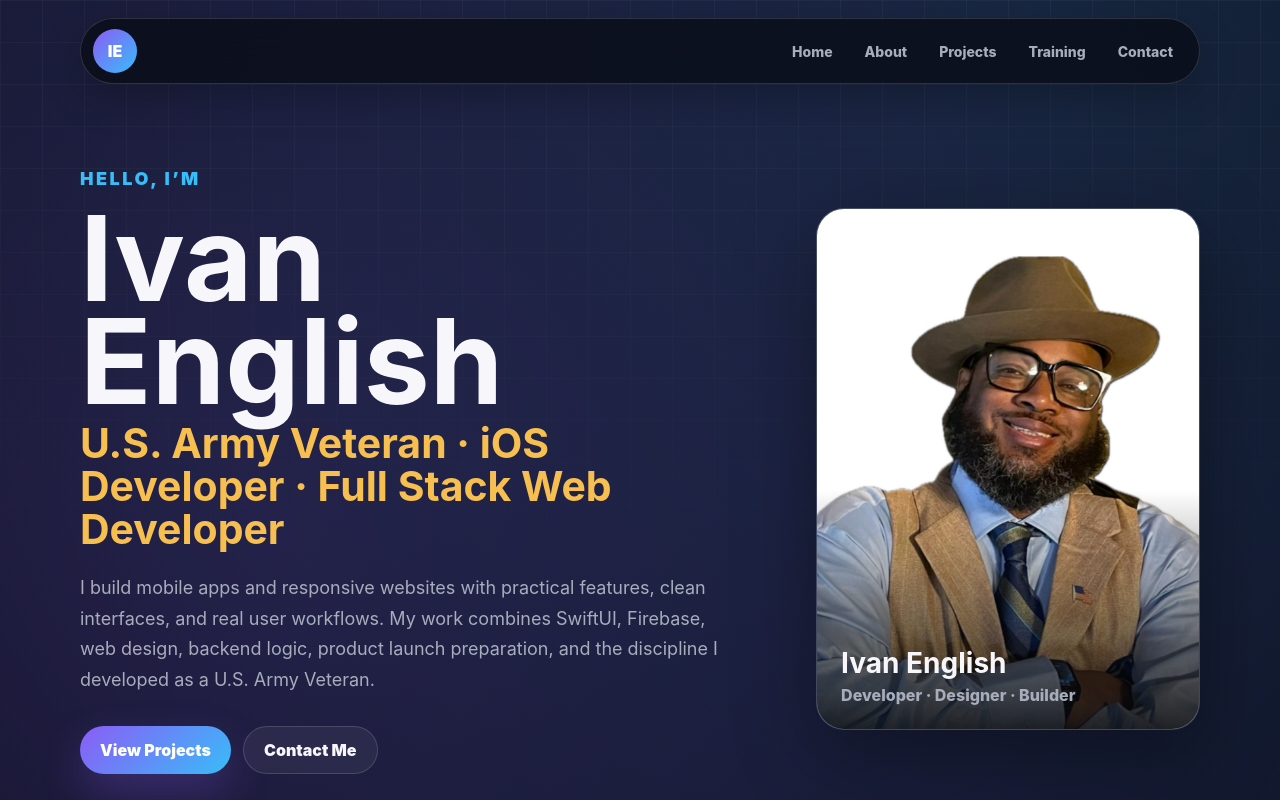
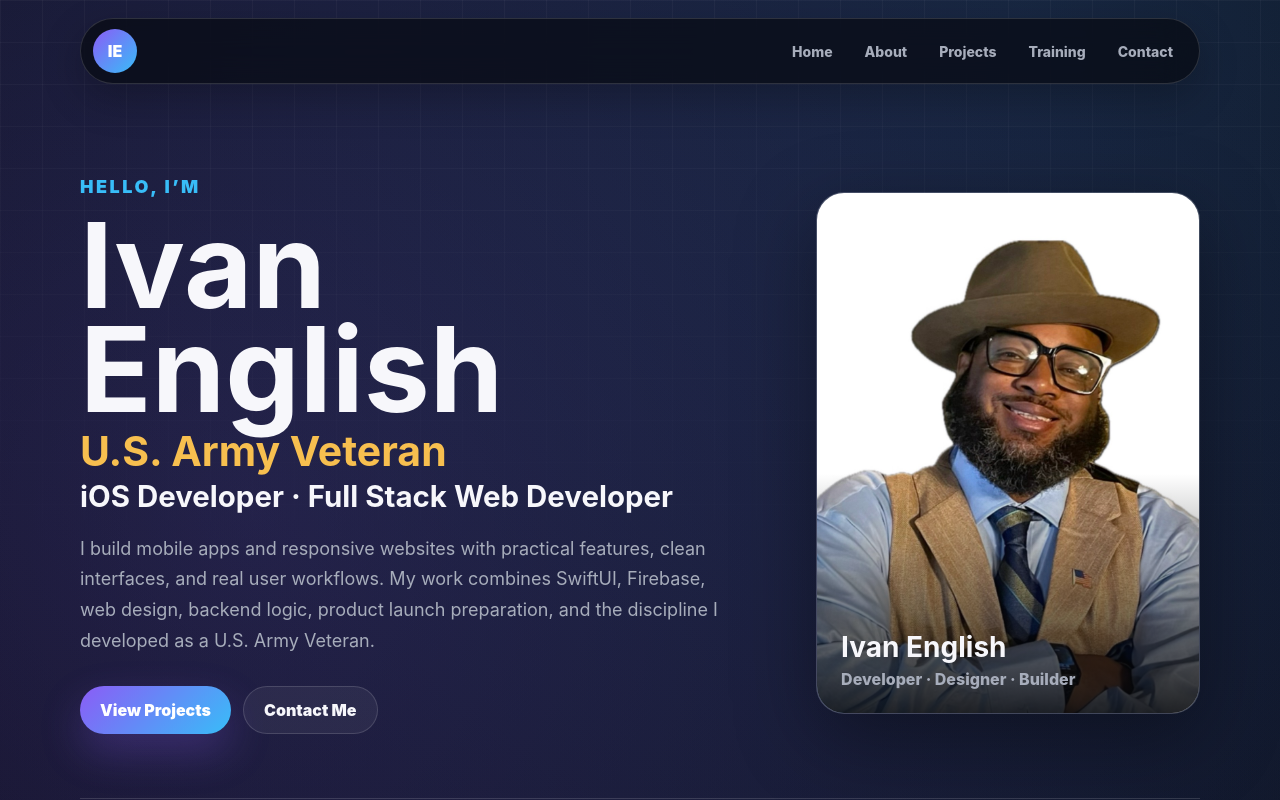
Before and after one commit to ivan7e/ivan-english-portfolio, a plain HTML site: page index.html in a window 1280 px wide. Shown: the top 800 px of the page. Drawn offline with Linux system fonts and the light colour scheme.

Commit message:
Update portfolio hero credentials

```diff
--- a/index.html
+++ b/index.html
@@ -27,7 +27,10 @@
         <div class="hero-copy">
           <p class="kicker">Hello, I’m</p>
           <h1>Ivan English</h1>
-          <h2>U.S. Army Veteran · iOS Developer · Full Stack Web Developer</h2>
+          <h2 class="hero-title-stack">
+            <span>U.S. Army Veteran</span>
+            <span>iOS Developer · Full Stack Web Developer</span>
+          </h2>
           <p>
             I build mobile apps and responsive websites with practical features, clean interfaces, and real user workflows.
             My work combines SwiftUI, Firebase, web design, backend logic, product launch preparation, and the discipline I developed as a U.S. Army Veteran.
--- a/styles.css
+++ b/styles.css
@@ -159,6 +159,20 @@ h1 {
   color: var(--warm);
   font-size: clamp(24px, 3.2vw, 42px);
   line-height: 1.05;
+}
+
+.hero-title-stack {
+  display: grid;
+  gap: 8px;
+}
+
+.hero-title-stack span {
+  display: block;
+}
+
+.hero-title-stack span:last-child {
+  color: var(--text);
+  font-size: clamp(20px, 2.3vw, 30px);
 }
 
 .hero-copy p {
```
